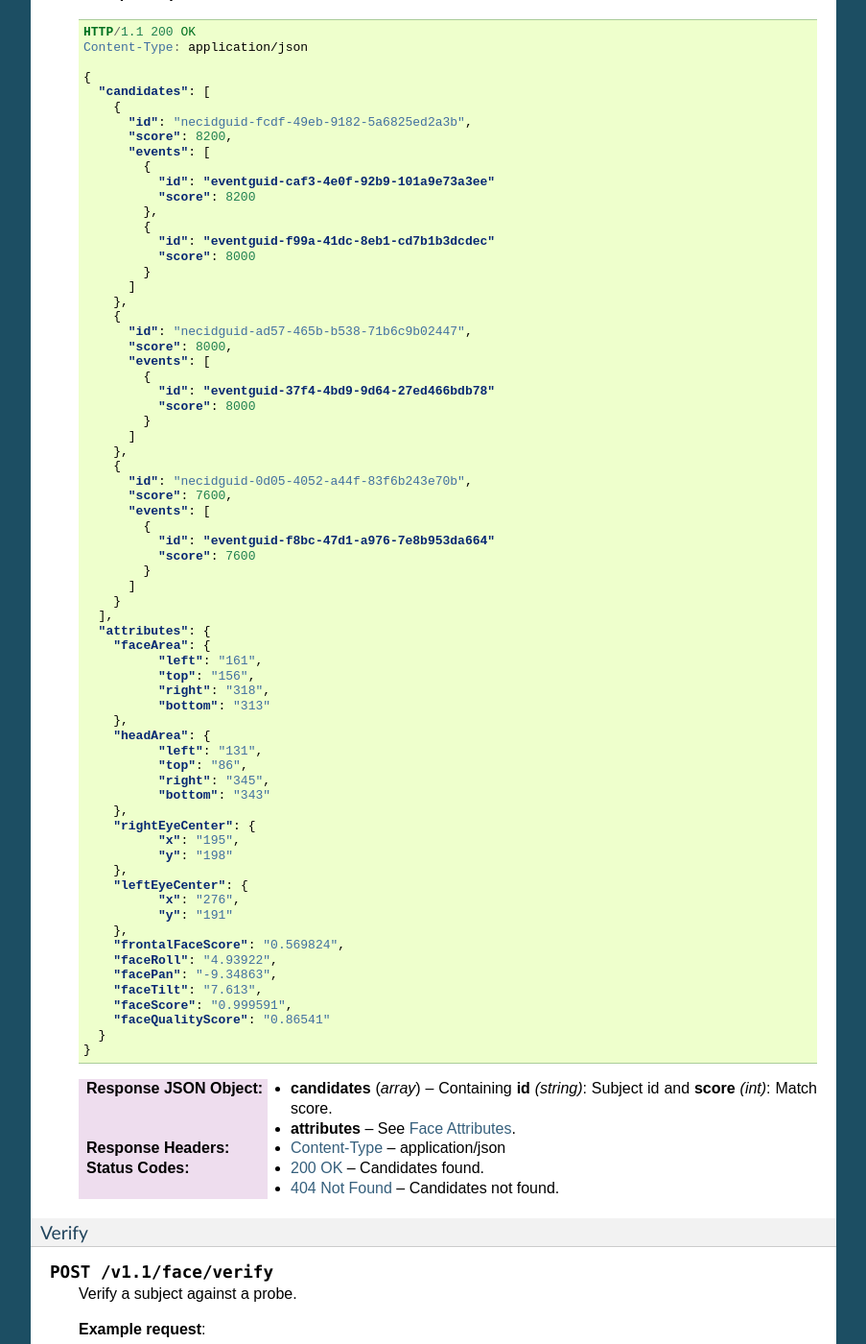
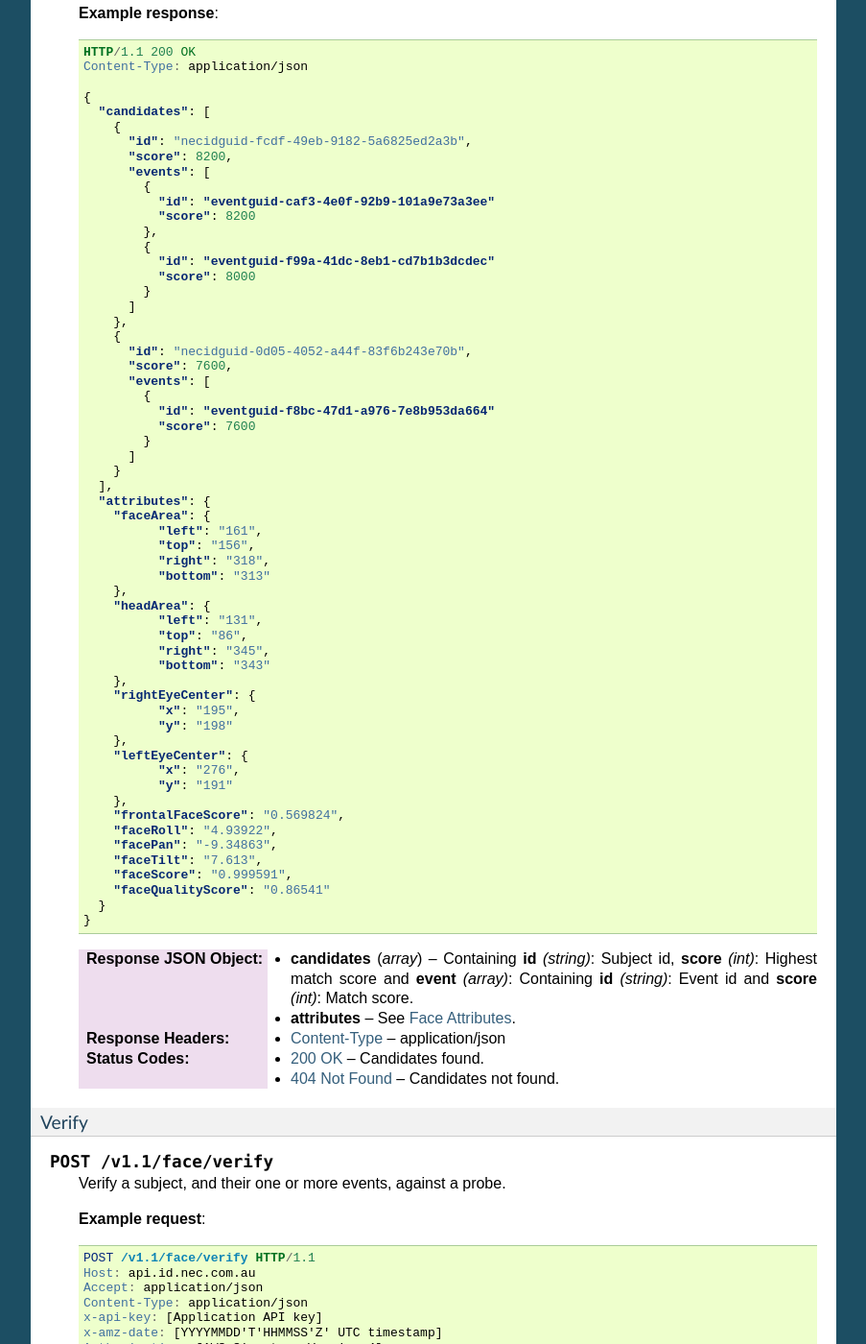
Before and after one commit to necau/necid-sdk, a Sphinx documentation site: the page built from docs/source/api/index.rst, in a window 1280 px wide and 1400 px high, scrolled down 12892 px. Shown: the whole window at 96% size, without its empty margins (198-1101 px from the left). Built offline with Sphinx 7.4.7, drawn with Linux system fonts in a browser that asks for light colours; some of the changed text lies outside the part shown.

Commit message:
Updated docs

```diff
--- a/docs/source/api/index.rst
+++ b/docs/source/api/index.rst
@@ -773,16 +773,6 @@ Search
               },
               {
                 "id": "eventguid-f99a-41dc-8eb1-cd7b1b3dcdec"
-                "score": 8000
-              }
-            ]
-          },
-          {
-            "id": "necidguid-ad57-465b-b538-71b6c9b02447",
-            "score": 8000,
-            "events": [
-              {
-                "id": "eventguid-37f4-4bd9-9d64-27ed466bdb78"
                 "score": 8000
               }
             ]
@@ -828,7 +818,7 @@ Search
         }
       }
 
-   :>json array candidates: Containing **id** *(string)*: Subject id and **score** *(int)*: Match score.
+   :>json array candidates: Containing **id** *(string)*: Subject id, **score** *(int)*: Highest match score and **event** *(array)*: Containing **id** *(string)*: Event id and **score** *(int)*: Match score.
    :>json attributes: See `Face Attributes`_.
    :resheader Content-Type: application/json
    :status 200: Candidates found.
@@ -839,7 +829,7 @@ Verify
 
 .. http:post:: /v1.1/face/verify
 
-   Verify a subject against a probe.
+   Verify a subject, and their one or more events, against a probe.
 
    **Example request**:
 
@@ -880,7 +870,7 @@ Verify
       }
 
    :>json string id: Subject id.
-   :>json int score: Match score.
+   :>json int score: Match score of the subject's hightest scoring event.
    :resheader Content-Type: application/json
    :status 200: Subject verified.
    :status 404: Subject not verified.
```
Also changed, not shown: other parts of docs/source/api/index.rst (+2 -1 lines).
